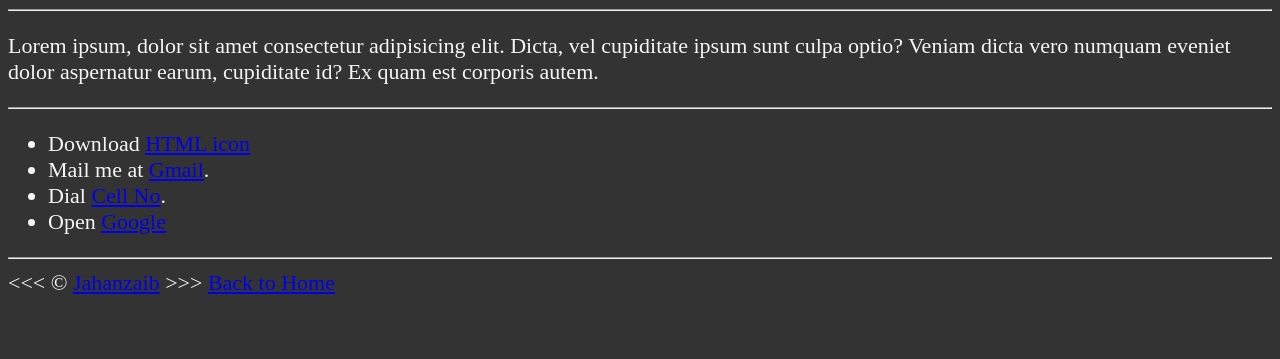
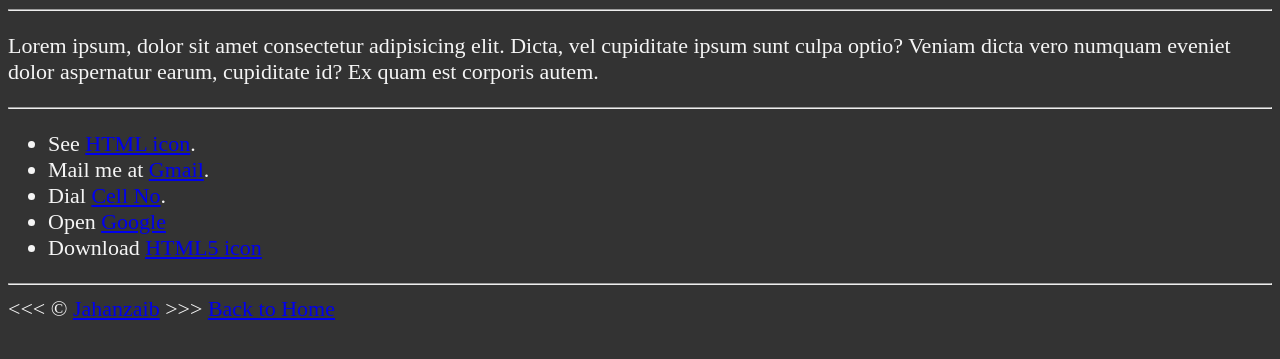
Before and after one commit to zaibjahan200/Lesson-1, a plain HTML site: page about.html in a window 1280 px wide. Shown: the part 101-460 px from the top of the page. Drawn offline with Linux system fonts and the light colour scheme.

Commit message:
Just did some new download links practice.

```diff
--- a/about.html
+++ b/about.html
@@ -17,7 +17,7 @@
         <hr>
 
         <ul>
-            <li>Download <a href="html5.png" target="_blank">HTML icon</a></li>
+            <li>See <a href="html5.png" target="_blank">HTML icon</a>.</li>
             <li>
                 Mail me at <a href="mailto:j44551076@gmail.com">Gmail</a>.
             </li>
@@ -27,6 +27,7 @@
             <li>
                 Open <a href="https://www.google.com" target="_blank">Google</a>
             </li>
+            <li>Download <a href="html5.png" download>HTML5 icon </a></li>
         </ul>
 
         <hr>
```
